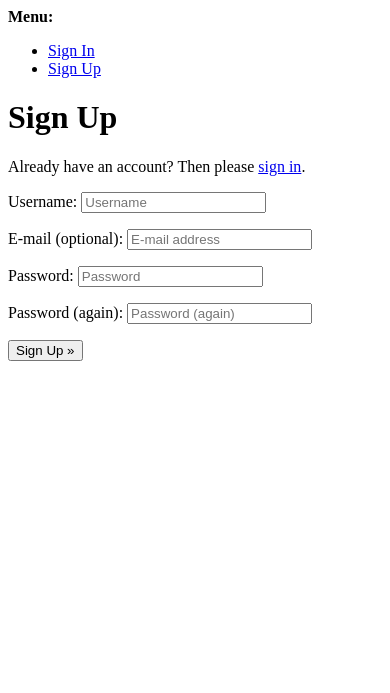
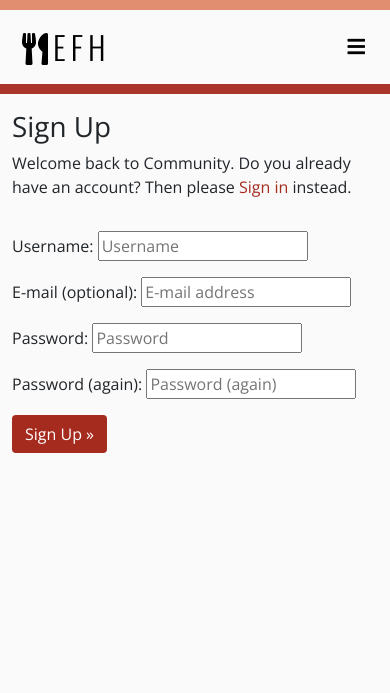
Before and after one commit to Marcosmgs/EFH-CommunityProject, a Django app: page /accounts/signup/ in a window 390 px wide. Shown: the top 693 px of the page. Run offline with Django 3.2, Linux system fonts and the light colour scheme.

Commit message:
Customised signup.html template

```diff
--- a/templates/account/signup.html
+++ b/templates/account/signup.html
@@ -1,21 +1,31 @@
-{% extends "account/base.html" %}
+{% extends "base.html" %}
 
 {% load i18n %}
 
 {% block head_title %}{% trans "Signup" %}{% endblock %}
 
 {% block content %}
+<div class="container">
+    <div class="row">
+        <div class="col-md-8 mt-3 offset-md-2">
             <h1>{% trans "Sign Up" %}</h1>
 
-<p>{% blocktrans %}Already have an account? Then please <a href="{{ login_url }}">sign in</a>.{% endblocktrans %}</p>
-
+            <p>{% blocktrans %}Welcome back to Community. Do you already have an account? Then please <a
+                    class="link" href="{{ login_url }}">Sign in</a> instead.{% endblocktrans %}</p>
+        </div>
+    </div>
+    <div class="row">
+        <div class="col-md-8 mt-3 offset-md-2">
             <form class="signup" id="signup_form" method="post" action="{% url 'account_signup' %}">
                 {% csrf_token %}
                 {{ form.as_p }}
                 {% if redirect_field_value %}
                 <input type="hidden" name="{{ redirect_field_name }}" value="{{ redirect_field_value }}" />
                 {% endif %}
-  <button type="submit">{% trans "Sign Up" %} &raquo;</button>
+                <button class="btn btn-auth right" type="submit">{% trans "Sign Up" %} &raquo;</button>
             </form>
+        </div>
+    </div>
+</div>
 
 {% endblock %}
```
Lines whose indentation alone changed are shown as unchanged.
